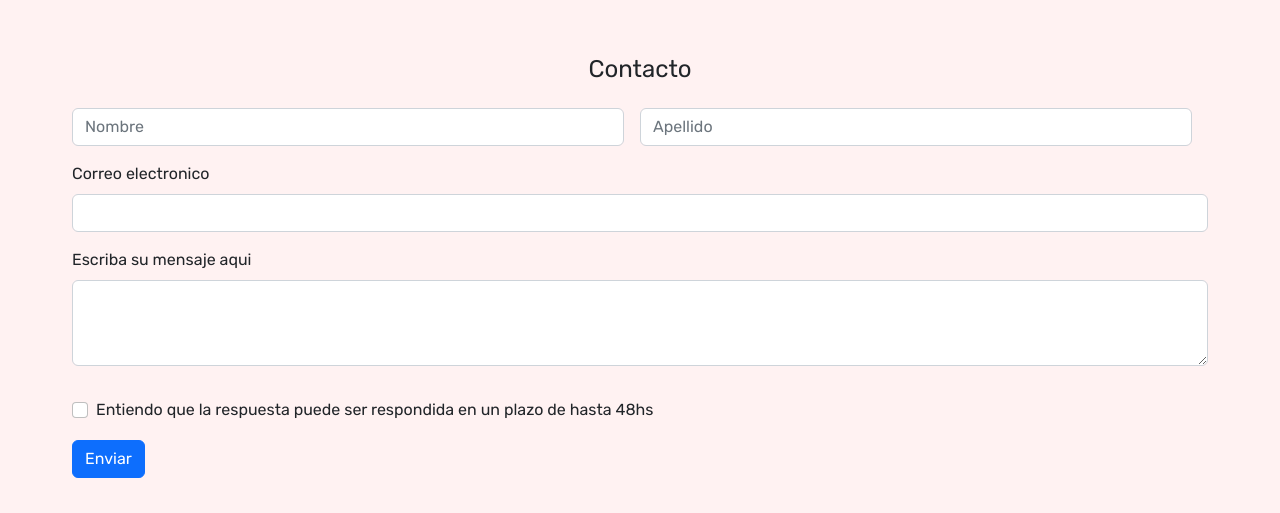
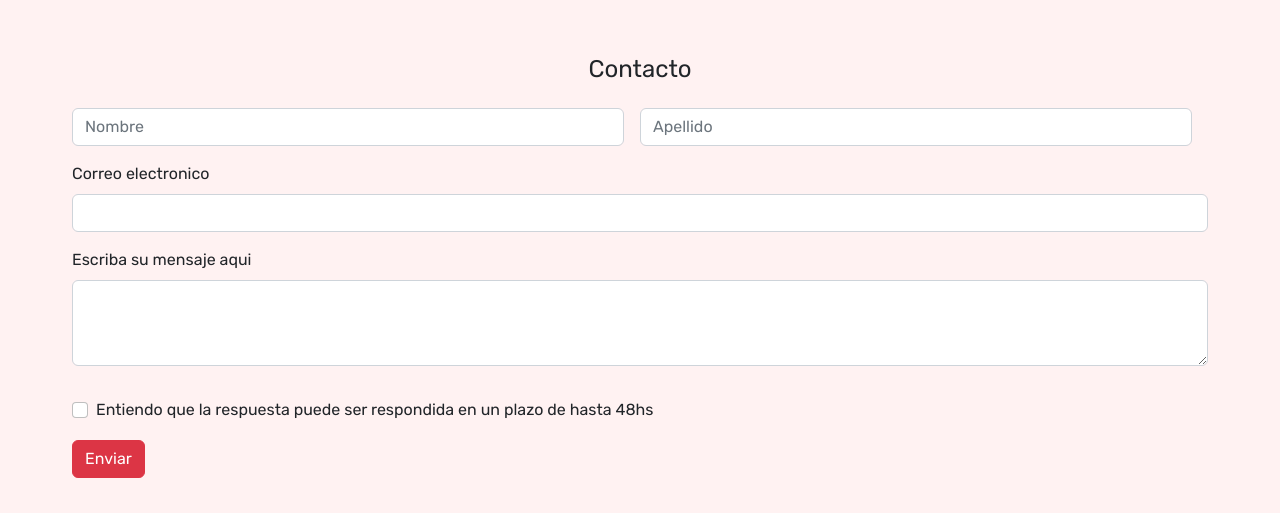
Before and after one commit to Tomas-caruana/pre-entrega3-Caruana, a plain HTML site: page pages/inicio.html in a window 1280 px wide. Shown: the part 2780-3293 px from the top of the page. Drawn offline with nearby package versions, Linux system fonts and the light colour scheme.

Commit message:
cambios en el inicio

```diff
--- a/pages/inicio.html
+++ b/pages/inicio.html
@@ -119,7 +119,7 @@
                     </div>
                 </div>
                 <div class="col-12">
-                    <button type="submit" class="btn btn-primary">Enviar</button>
+                    <button type="submit" class="btn btn-danger">Enviar</button>
                 </div>
                 </form>
             </div>
```
